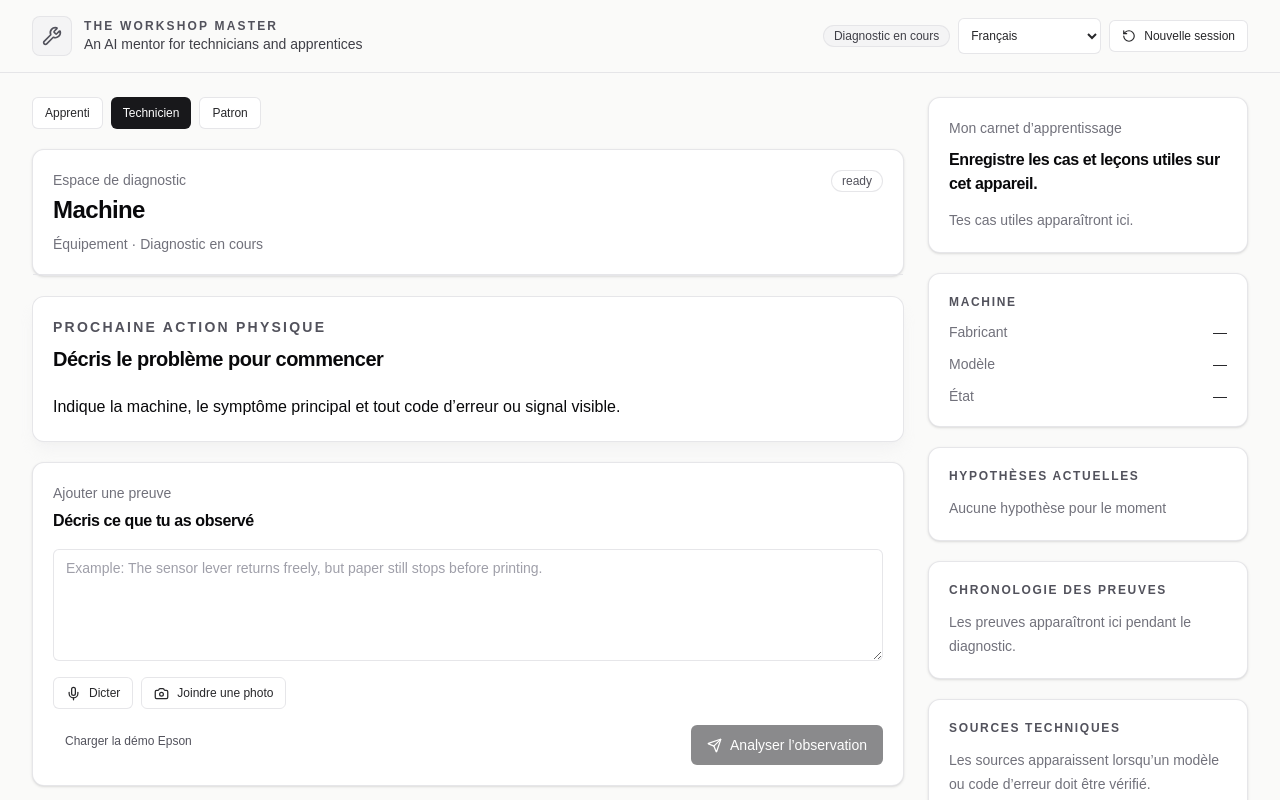
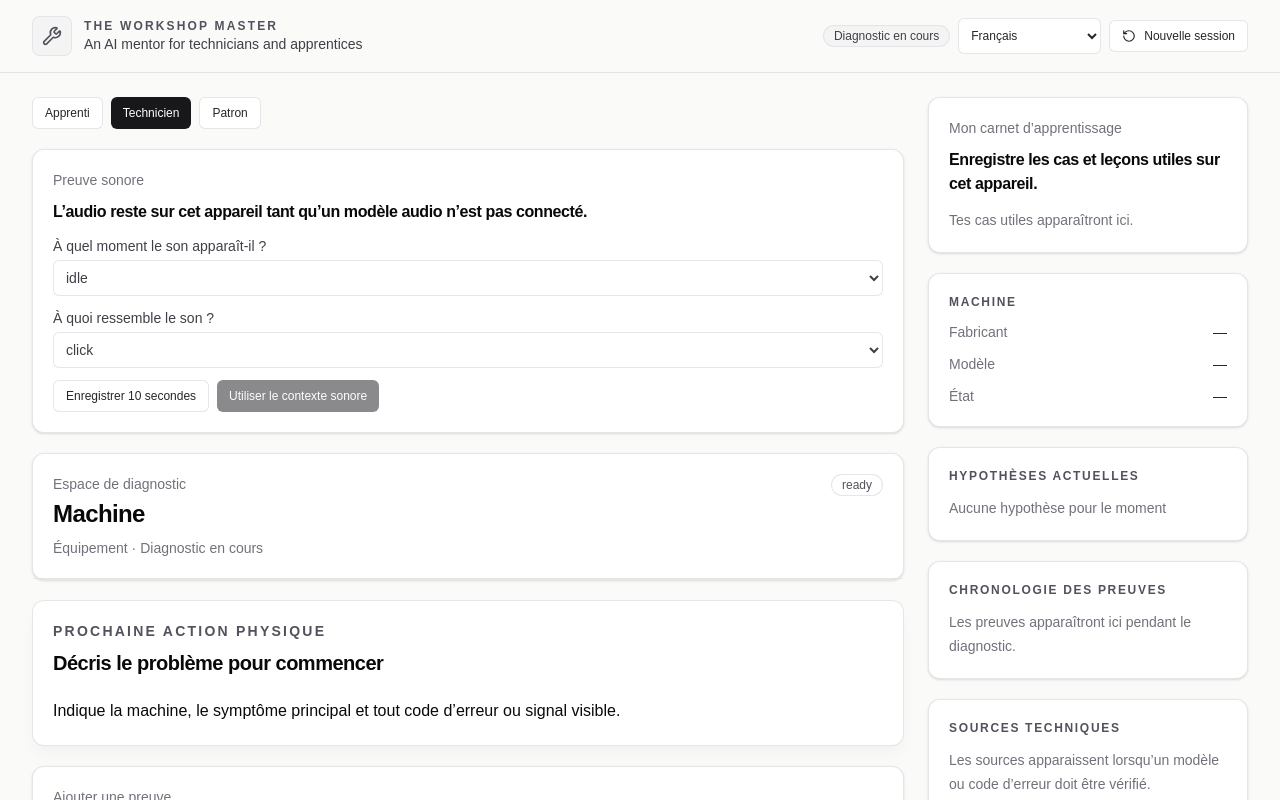
Before and after one commit to tijjanismk/workshop-master, a Next.js app: page / in a window 1280 px wide. Shown: the top 800 px of the page. Built offline with nearby package versions, Linux system fonts and the light colour scheme.

Commit message:
Add local sound evidence capture

```diff
--- a/src/components/workshop-dashboard.tsx
+++ b/src/components/workshop-dashboard.tsx
@@ -111,6 +111,33 @@ const dynamicQuestionText: Record<Language, { title: string; description: string
 function RoleSelector({ role, language, onChange }: { role: UserRole; language: Language; onChange: (role: UserRole) => void }) {
   const labels: Record<Language, Record<UserRole, string>> = { en: { apprentice: "Apprentice", technician: "Technician", owner: "Owner" }, fr: { apprentice: "Apprenti", technician: "Technicien", owner: "Patron" }, bm: { apprentice: "Kalanfa", technician: "Technicien", owner: "Patron" }, zh: { apprentice: "学徒", technician: "技术员", owner: "老板" } };
   return <div className="flex flex-wrap gap-2" aria-label="User role">{(["apprentice", "technician", "owner"] as UserRole[]).map((value) => <Button key={value} type="button" size="sm" variant={role === value ? "default" : "outline"} onClick={() => onChange(value)}>{labels[language][value]}</Button>)}</div>;
+}
+
+function SoundEvidence({ language, onApply }: { language: Language; onApply: (summary: string) => void }) {
+  const [recording, setRecording] = useState(false);
+  const [recorded, setRecorded] = useState(false);
+  const [context, setContext] = useState("idle");
+  const [sound, setSound] = useState("click");
+  const recorder = useRef<MediaRecorder | null>(null);
+  const copy: Record<Language, { title: string; start: string; stop: string; use: string; note: string; context: string; sound: string }> = {
+    en: { title: "Sound evidence", start: "Record 10 seconds", stop: "Stop recording", use: "Use sound context", note: "Audio stays on this device until an audio model is connected.", context: "When is the sound heard?", sound: "What does it sound like?" },
+    fr: { title: "Preuve sonore", start: "Enregistrer 10 secondes", stop: "Arrêter", use: "Utiliser le contexte sonore", note: "L’audio reste sur cet appareil tant qu’un modèle audio n’est pas connecté.", context: "À quel moment le son apparaît-il ?", sound: "À quoi ressemble le son ?" },
+    bm: { title: "Kan ka dɔnni", start: "Secondes 10 enregistrer", stop: "Dɔgɔ", use: "Kan ka contexte kɛ baara la", note: "Audio bɛ to nin appareil na fɔlɔ, audio modèle tɛ se sisan.", context: "Kan bɛ bɔ waati jumɛn na ?", sound: "Kan cogo di ?" },
+    zh: { title: "声音证据", start: "录制 10 秒", stop: "停止录音", use: "使用声音背景", note: "在接入音频模型前，音频仅保留在此设备。", context: "何时听到声音？", sound: "声音像什么？" },
+  };
+  const text = copy[language];
+  async function toggleRecording() {
+    if (recording) { recorder.current?.stop(); return; }
+    try {
+      const stream = await navigator.mediaDevices.getUserMedia({ audio: true });
+      const next = new MediaRecorder(stream);
+      next.onstop = () => { stream.getTracks().forEach((track) => track.stop()); setRecording(false); setRecorded(true); };
+      recorder.current = next; next.start(); setRecorded(false); setRecording(true);
+      window.setTimeout(() => { if (next.state === "recording") next.stop(); }, 10_000);
+    } catch { setRecorded(false); }
+  }
+  const options = { context: ["idle", "starting", "accelerating", "braking", "hot engine"], sound: ["click", "knock", "squeal", "grinding", "vibration", "no sound"] };
+  return <Card><CardHeader className="pb-3"><CardDescription>{text.title}</CardDescription><CardTitle className="mt-1 text-base">{text.note}</CardTitle></CardHeader><CardContent className="space-y-3"><label className="block text-sm text-zinc-700">{text.context}<select value={context} onChange={(event) => setContext(event.target.value)} className="mt-1 w-full rounded-md border border-zinc-300 bg-white p-2">{options.context.map((item) => <option key={item}>{item}</option>)}</select></label><label className="block text-sm text-zinc-700">{text.sound}<select value={sound} onChange={(event) => setSound(event.target.value)} className="mt-1 w-full rounded-md border border-zinc-300 bg-white p-2">{options.sound.map((item) => <option key={item}>{item}</option>)}</select></label><div className="flex flex-wrap gap-2"><Button type="button" size="sm" variant="outline" onClick={toggleRecording}>{recording ? text.stop : text.start}</Button><Button type="button" size="sm" disabled={!recorded} onClick={() => onApply(`Sound evidence recorded locally for about 10 seconds. Context: ${context}. Reported sound: ${sound}. Do not treat this as an audio diagnosis; use it to choose a safe next check.`)}>{text.use}</Button></div></CardContent></Card>;
 }
 
 function GuidedOrientation({ language, onApply }: { language: Language; onApply: (summary: string) => void }) {
@@ -336,6 +363,7 @@ export function WorkshopDashboard() {
       <div className="mx-auto grid max-w-7xl gap-6 px-4 py-6 sm:px-6 lg:grid-cols-[minmax(0,1.65fr)_20rem] lg:px-8">
         <section className="space-y-5">
           <RoleSelector role={role} language={language} onChange={setRole} />
+          <SoundEvidence language={language} onApply={setMessage} />
           {session ? <>{decision?.followUpQuestions?.length ? <DynamicQuestions key={decision.assistantMessage} decision={decision} language={language} onApply={setMessage} /> : <GuidedOrientation language={language} onApply={setMessage} />}</> : null}
           <DecisionLearning decision={decision} language={language} />
           <CustomerReply decision={decision} language={language} />
```
Also changed, not shown: 1 other file (tests, documents, lock files or other folders).
